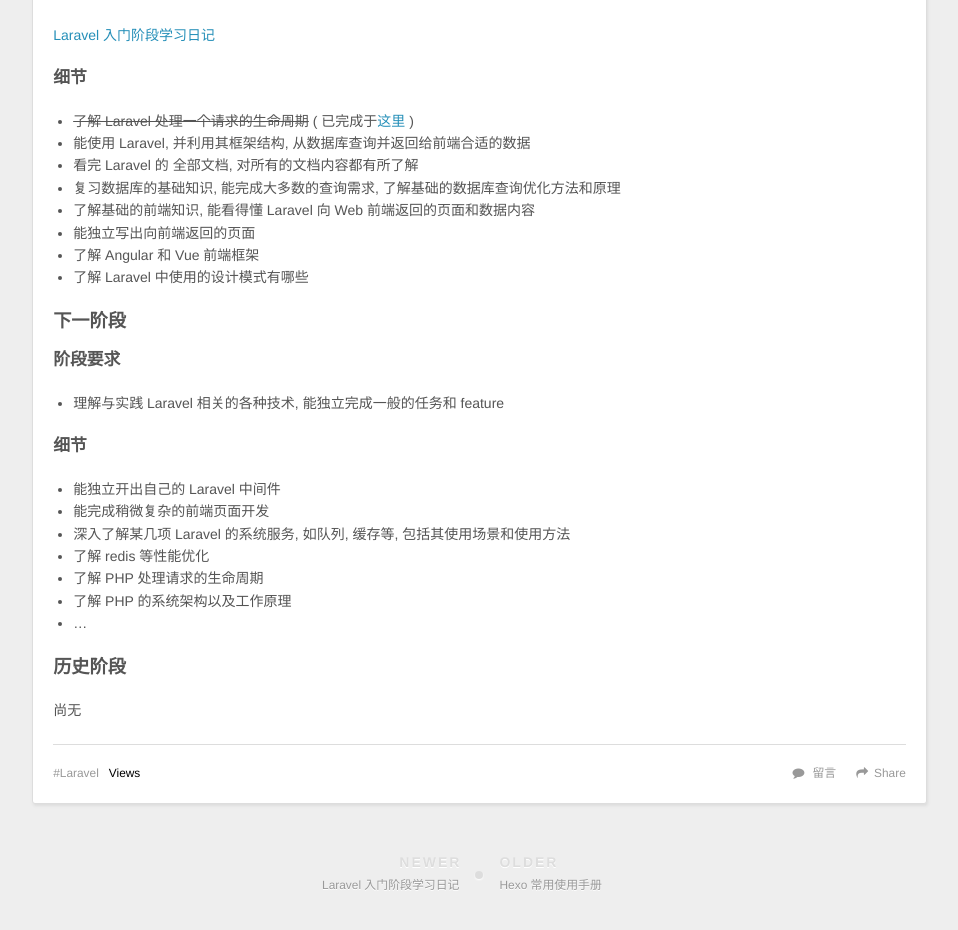
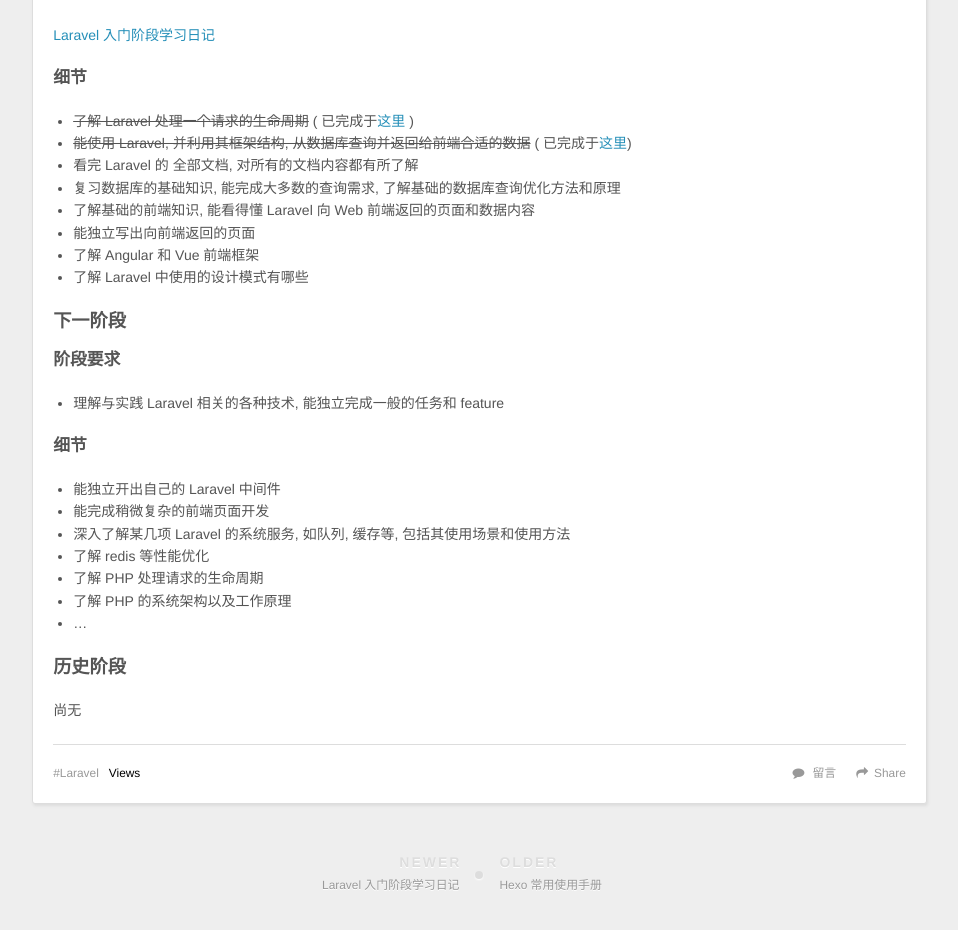
Before and after one commit to Hexor/hexor.github.io, a plain HTML site: page 2016/11/29/我的-Laravel-学习过程/index.html in a window 1280 px wide. Shown: the part 1380-2310 px from the top of the page, without its empty margins (8-966 px from the left). Drawn offline with nearby package versions, Linux system fonts and the light colour scheme; some packages are replaced by stand-ins of ours; a script that the page names is missing.

Commit message:
Site updated: 2016-12-01 00:18:00

```diff
--- a/2016/11/29/我的-Laravel-学习过程/index.html
+++ b/2016/11/29/我的-Laravel-学习过程/index.html
@@ -12,7 +12,7 @@
 <meta property="og:site_name" content="河童的河">
 <meta property="og:description" content="本文将介绍我学习 Laravel 时的学习计划和方法">
 <meta property="og:image" content="http://hexor.github.io/images/laravel-logo1.jpg">
-<meta property="og:updated_time" content="2016-11-30T16:12:31.000Z">
+<meta property="og:updated_time" content="2016-11-30T16:17:51.000Z">
 <meta name="twitter:card" content="summary">
 <meta name="twitter:title" content="我的 Laravel 学习过程">
 <meta name="twitter:description" content="本文将介绍我学习 Laravel 时的学习计划和方法">
@@ -141,7 +141,7 @@
 <h4 id="&#x9636;&#x6BB5;&#x65E5;&#x8BB0;"><a href="#&#x9636;&#x6BB5;&#x65E5;&#x8BB0;" class="headerlink" title="&#x9636;&#x6BB5;&#x65E5;&#x8BB0;"></a>&#x9636;&#x6BB5;&#x65E5;&#x8BB0;</h4><p><a href="/2016/11/29/Laravel-&#x5165;&#x95E8;&#x9636;&#x6BB5;&#x5B66;&#x4E60;&#x65E5;&#x8BB0;/">Laravel &#x5165;&#x95E8;&#x9636;&#x6BB5;&#x5B66;&#x4E60;&#x65E5;&#x8BB0;</a></p>
 <h4 id="&#x7EC6;&#x8282;"><a href="#&#x7EC6;&#x8282;" class="headerlink" title="&#x7EC6;&#x8282;"></a>&#x7EC6;&#x8282;</h4><ul>
 <li><del>&#x4E86;&#x89E3; Laravel &#x5904;&#x7406;&#x4E00;&#x4E2A;&#x8BF7;&#x6C42;&#x7684;&#x751F;&#x547D;&#x5468;&#x671F;</del> ( &#x5DF2;&#x5B8C;&#x6210;&#x4E8E;<a href="/2016/11/30/Laravel-&#x8BF7;&#x6C42;&#x7684;&#x751F;&#x547D;&#x5468;&#x671F;/">&#x8FD9;&#x91CC;</a> )</li>
-<li>&#x80FD;&#x4F7F;&#x7528; Laravel, &#x5E76;&#x5229;&#x7528;&#x5176;&#x6846;&#x67B6;&#x7ED3;&#x6784;, &#x4ECE;&#x6570;&#x636E;&#x5E93;&#x67E5;&#x8BE2;&#x5E76;&#x8FD4;&#x56DE;&#x7ED9;&#x524D;&#x7AEF;&#x5408;&#x9002;&#x7684;&#x6570;&#x636E;</li>
+<li><del>&#x80FD;&#x4F7F;&#x7528; Laravel, &#x5E76;&#x5229;&#x7528;&#x5176;&#x6846;&#x67B6;&#x7ED3;&#x6784;, &#x4ECE;&#x6570;&#x636E;&#x5E93;&#x67E5;&#x8BE2;&#x5E76;&#x8FD4;&#x56DE;&#x7ED9;&#x524D;&#x7AEF;&#x5408;&#x9002;&#x7684;&#x6570;&#x636E;</del> ( &#x5DF2;&#x5B8C;&#x6210;&#x4E8E;<a href="/2016/11/29/Laravel-&#x5165;&#x95E8;&#x9636;&#x6BB5;&#x5B66;&#x4E60;&#x65E5;&#x8BB0;/">&#x8FD9;&#x91CC;</a>) </li>
 <li>&#x770B;&#x5B8C; Laravel &#x7684; &#x5168;&#x90E8;&#x6587;&#x6863;, &#x5BF9;&#x6240;&#x6709;&#x7684;&#x6587;&#x6863;&#x5185;&#x5BB9;&#x90FD;&#x6709;&#x6240;&#x4E86;&#x89E3;</li>
 <li>&#x590D;&#x4E60;&#x6570;&#x636E;&#x5E93;&#x7684;&#x57FA;&#x7840;&#x77E5;&#x8BC6;, &#x80FD;&#x5B8C;&#x6210;&#x5927;&#x591A;&#x6570;&#x7684;&#x67E5;&#x8BE2;&#x9700;&#x6C42;, &#x4E86;&#x89E3;&#x57FA;&#x7840;&#x7684;&#x6570;&#x636E;&#x5E93;&#x67E5;&#x8BE2;&#x4F18;&#x5316;&#x65B9;&#x6CD5;&#x548C;&#x539F;&#x7406;</li>
 <li>&#x4E86;&#x89E3;&#x57FA;&#x7840;&#x7684;&#x524D;&#x7AEF;&#x77E5;&#x8BC6;, &#x80FD;&#x770B;&#x5F97;&#x61C2; Laravel &#x5411; Web &#x524D;&#x7AEF;&#x8FD4;&#x56DE;&#x7684;&#x9875;&#x9762;&#x548C;&#x6570;&#x636E;&#x5185;&#x5BB9;</li>
```
